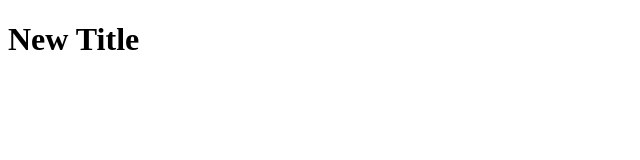
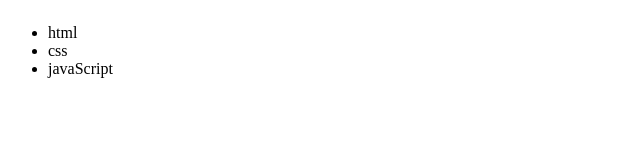
Before and after one commit to joyapisi/MyPortfolio, a website: page index2.html in a window 1280 px wide. Shown: the whole page, without its empty margins (0-640 px from the left). Drawn offline with Linux system fonts and the light colour scheme.

Commit message:
add list items

```diff
--- a/index2.html
+++ b/index2.html
@@ -8,6 +8,10 @@
     <title>Document</title>
   </head>
   <body>
-    <h1>New Title</h1>
+    <ul class="list">
+      <li>html</li>
+      <li>css</li>
+      <li>javaScript</li>
+    </ul>
   </body>
 </html>
```
